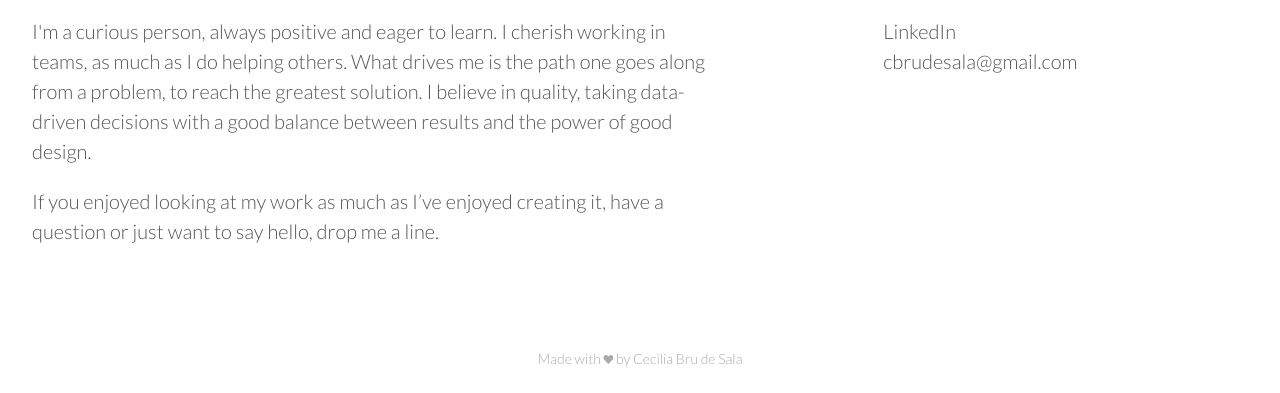
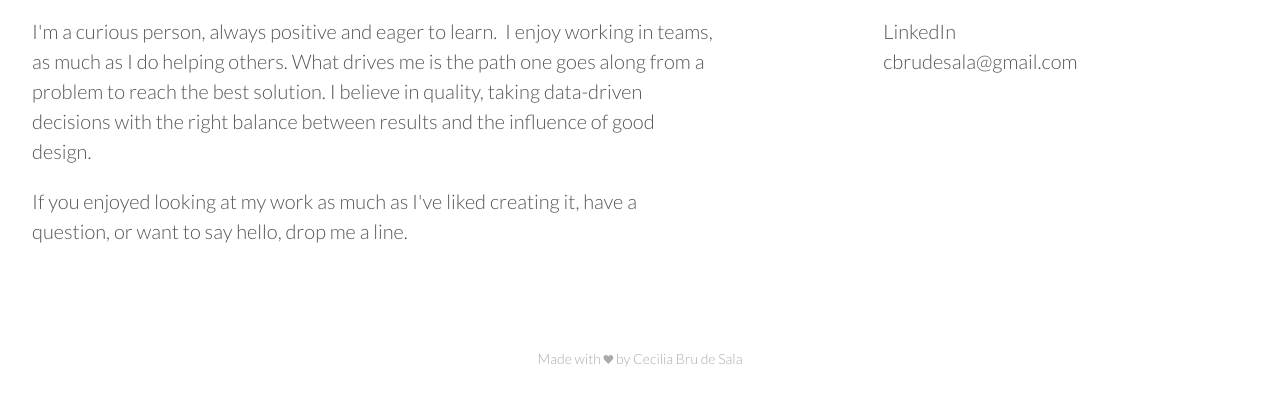
Before and after one commit to cbrudesala/cbrudesala.github.io, a Jekyll site: the page built from contact.html, in a window 1280 px wide, cut to the strip 638-1031 px from the top of the page. Built offline with Jekyll 4.4.1, drawn with Linux system fonts in a browser that asks for light colours; nearby versions of some CDN libraries; some web fonts are replaced.

Commit message:
change contact text

```diff
--- a/_projects/rocket.html
+++ b/_projects/rocket.html
@@ -3,7 +3,7 @@ layout: project
 name: rocket
 title: Rocket
 subtitle: LANDING | ILLUSTRATION
-date: 2017-03-05
+date: 2017-03-04
 description: >
   Site created for the beta launch of Rocket, an RTB product which retargeted users offering customised creatives for each client.
   We wanted to involve partners in the early stages of product development to gather data, identify needs and get
--- a/_projects/rtb_dashboard.html
+++ b/_projects/rtb_dashboard.html
@@ -3,7 +3,7 @@ layout: project
 name: rtb_dashboard
 title: RTB Dashboard
 subtitle: DATA | UX
-date: 2017-03-04
+date: 2017-03-05
 description: >
   RTB Dashboard was an internal tool in our team, used to visualize all the relevant data and configure some
   parts of a quite complext system. Being part of the team, I was involved designing
--- a/contact.html
+++ b/contact.html
@@ -15,14 +15,15 @@ title: Contact
   <div class="fl w-70-ns">
     <p class="w-80-ns mid-gray f5 f4-ns">
       I'm a curious person, always positive and eager to learn.
-      I cherish working in teams, as much as I do helping others.
-      What drives me is the path one goes along from a problem, to reach the greatest solution.
-      I believe in quality, taking data-driven decisions with a good balance between results and the power of good design.
+      I enjoy working in teams, as much as I do helping others.
+      What drives me is the path one goes along from a problem to reach the best solution.
+      I believe in quality, taking data-driven decisions with the right balance between results
+      and the influence of good design.
     </p>
 
     <p class="w-80-ns mid-gray f5 f4-ns">
-      If you enjoyed looking at my work as much as I’ve enjoyed creating it, have a question or just want to say hello,
-      drop me a line.
+      If you enjoyed looking at my work as much as I've liked creating it,
+      have a question, or want to say hello, drop me a line.
     </p>
   </div>
   <div class="fl w-20-ns">
```
